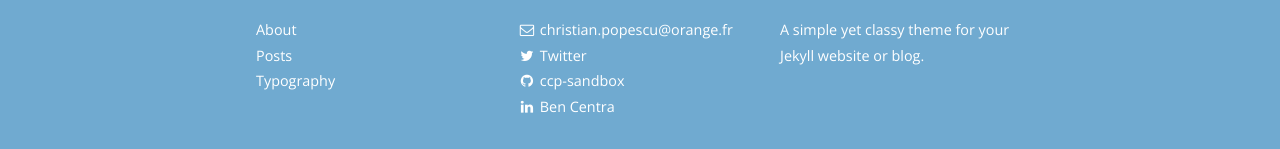
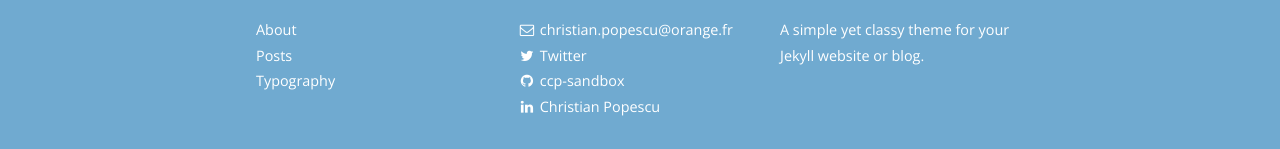
Before and after one commit to ccp-sandbox/ccp-sandbox.github.io, a Jekyll site: the page built from index.html, in a window 1280 px wide. Shown: the part 2049-2198 px from the top of the page. Built offline with Jekyll 4.4.1, drawn with Linux system fonts in a browser that asks for light colours; nearby versions of some CDN libraries; the list of posts is cut into pages by our own code.

Commit message:
Update _config.yml

```diff
--- a/_config.yml
+++ b/_config.yml
@@ -41,7 +41,7 @@ jekyll-archives:
     tag: '/tag/:name/'
 
 # Disqus comments
-# disqus_shortname: bencentra
+# disqus_shortname:
 
 # Google analytics
 # ga_tracking_id: "UA-XXXX-1"
@@ -65,7 +65,7 @@ descriptions:
 # social:
 #   - name: Twitter                         # Name of the service
 #     icon: twitter                         # Font Awesome icon to use (minus fa- prefix)
-#     username: "@TheBenCentra"             # (User) Name to display in the footer link
+#     username: "@"             # (User) Name to display in the footer link
 #     url: https://twitter.com/ # URL of your profile (leave blank to not display in footer)
 #     desc: Follow me on Twitter            # Description to display as link title, etc
 #     share: true                           # Include in the "Share" section of posts
@@ -73,7 +73,7 @@ social:
   - name: Twitter
     icon: twitter
     username:
-    url: https://twitter.com/TheBenCentra
+    url: https://twitter.com/
     desc: Follow me on Twitter
     share: true
 
@@ -93,7 +93,7 @@ social:
 
   - name: LinkedIn
     icon: linkedin
-    username: Ben Centra
+    username: Christian Popescu
     url: https://www.linkedin.com/pub/
     desc: Connect with me on LinkedIn
     share: true
```
